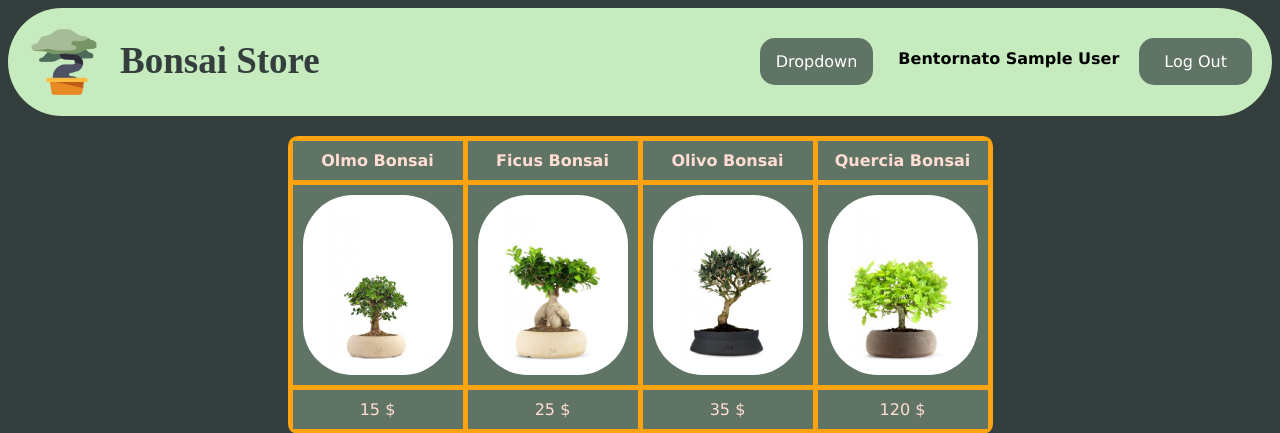
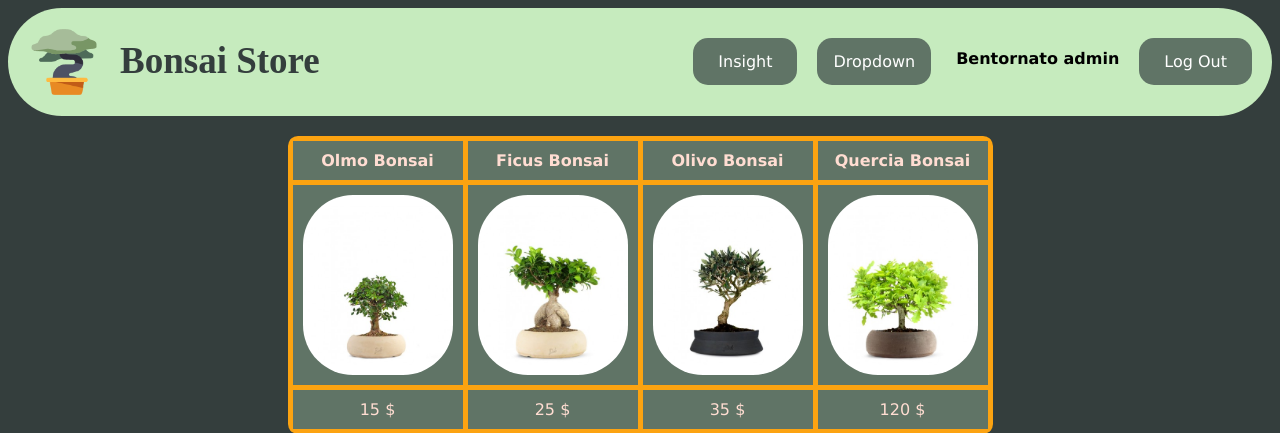
Before and after one commit to FedericoRisoli/bdp, a PHP site: page /logged.php in a window 1280 px wide. Shown: the top 433 px of the page. Run offline with PHP 8.4, Linux system fonts and the light colour scheme; the visitor is signed in with stand-in values (Sample User, id 1); data comes from the database, SQL or seed files in the repository.

Commit message:
inserito controllo amministratore per comparsa tasto insight

```diff
--- a/logged.php
+++ b/logged.php
@@ -96,6 +96,7 @@
 
     <li class="acc_button"><a class="normalbutton" href="index.php">Log Out</a></li>
     <li class="saluto"><h4> Bentornato  <?php print $_SESSION["name"]?> </h4> </li>
+
     <li class="dropdown">
       <a href="javascript:void(0)" class="dropbtn">Dropdown</a>
       <div class="dropdown-content">
@@ -104,6 +105,11 @@
         <a href="#">Link 3</a>
       </div>
     </li>
+    <?php
+    if($_SESSION["name"]=="admin"){
+      print('<li class="acc_button"><a class="normalbutton" href="insight.php">Insight</a></li>');
+    }
+    ?>
   </ul>
 
 
```
